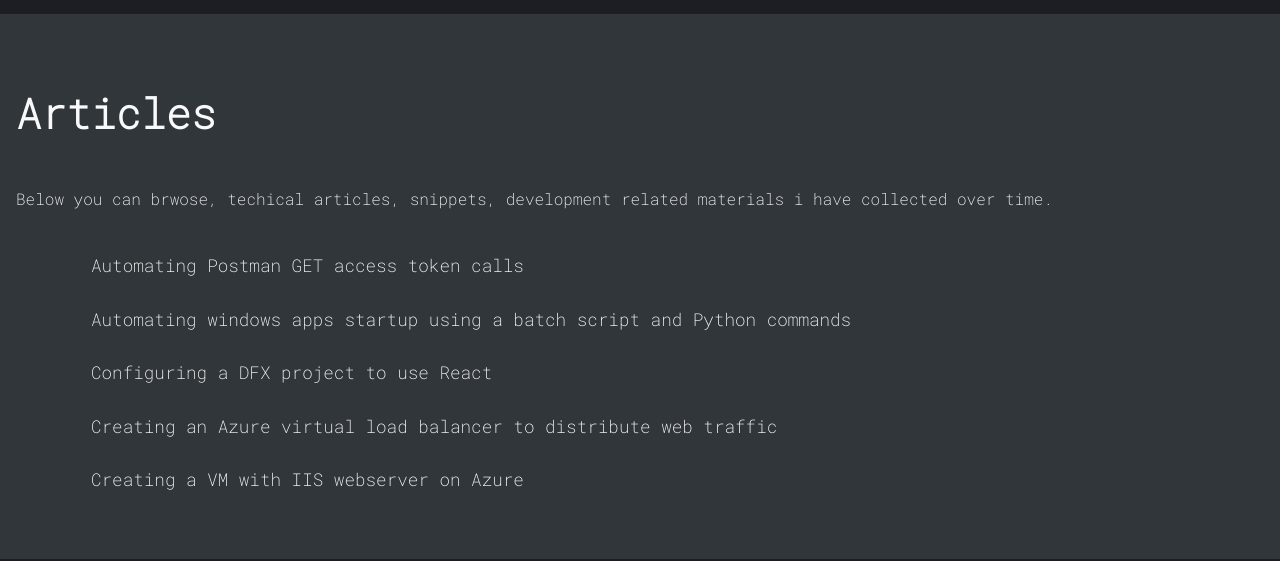
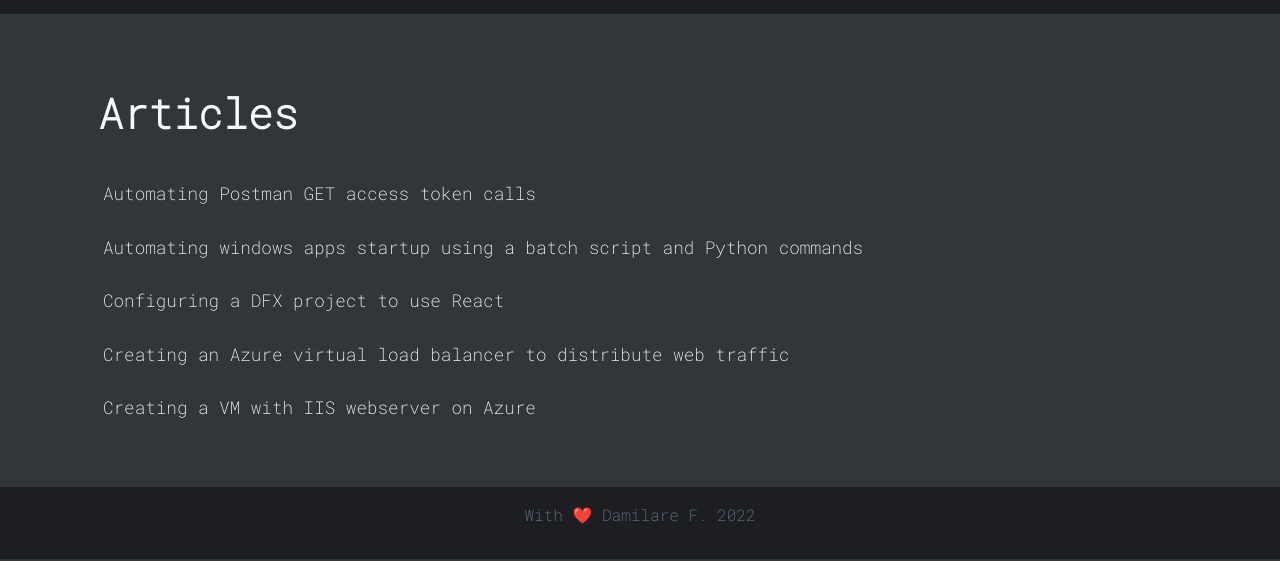
Before and after one commit to fodare/damilare-me, a React (Create React App) app: page /blogs in a window 1280 px wide. Shown: the part 318-879 px from the top of the page. Built offline with nearby package versions, Linux system fonts and the light colour scheme.

Commit message:
Removed blog short text intro

```diff
--- a/src/views/Blogs.jsx
+++ b/src/views/Blogs.jsx
@@ -3,13 +3,9 @@
 
 function Blog() {
    return (
-      <div className="articlediv">
+      <div className="articlediv container">
          <div className="articlesIntro">
             <h3 className="Ariclehead">Articles</h3>
-            <p>
-               Below you can brwose, techical articles, snippets, development
-               related materials i have collected over time.
-            </p>
          </div>
          <div className="postdiv container">
             <PostList />
```
